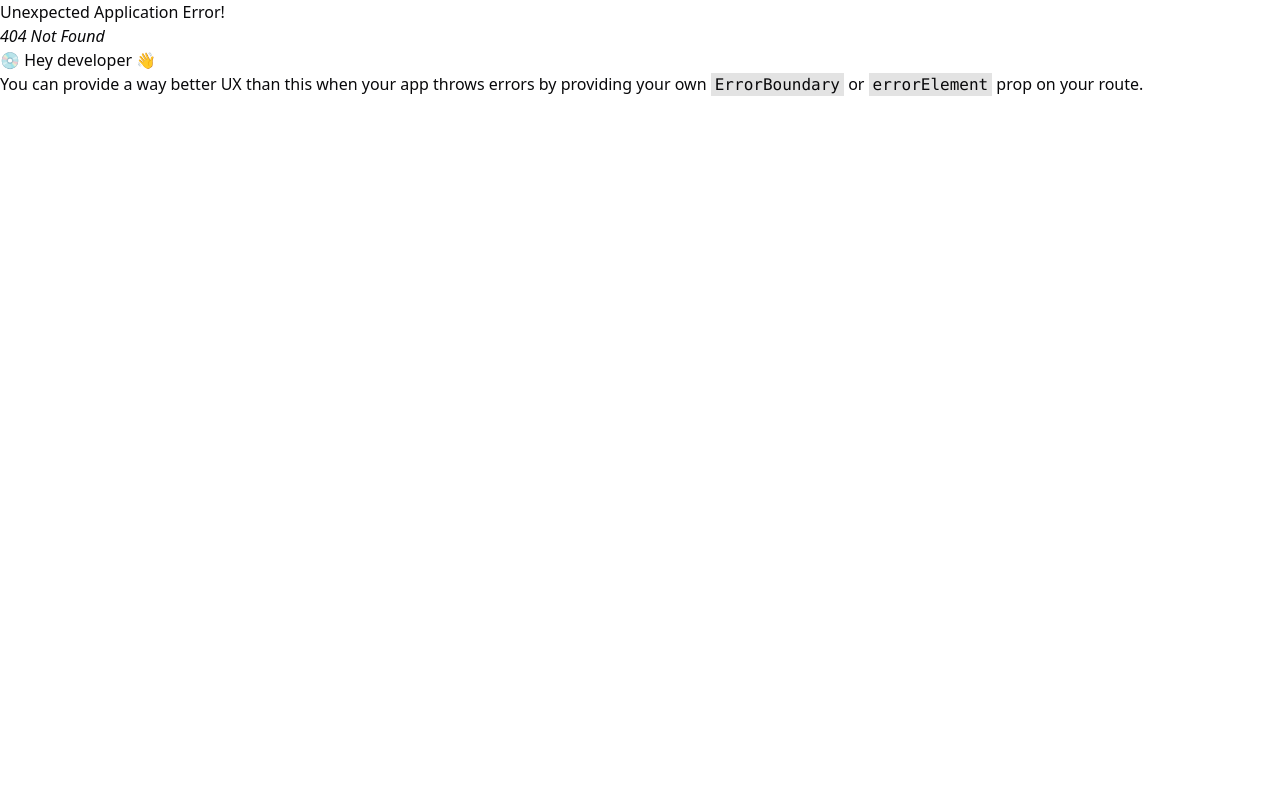
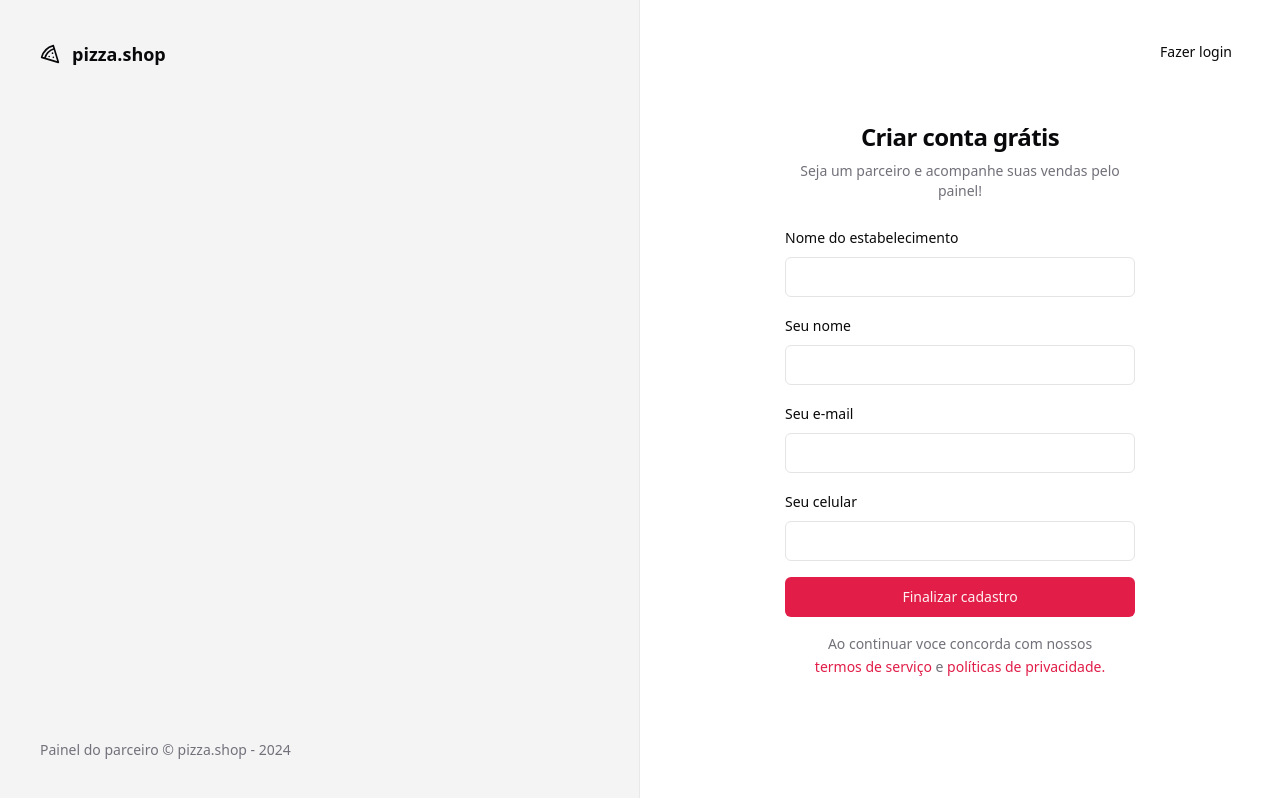
Before and after one commit to CesarNeo/pizzashop-web, a React app: page /sign-up in a window 1280 px wide. Before the commit this address had no page. Built offline with nearby package versions, Linux system fonts and the light colour scheme; the HTML template or start-up script is replaced by a standard one.

Commit message:
feat: create pages to sign in and sign up

```diff
--- a/src/App.tsx
+++ b/src/App.tsx
@@ -2,6 +2,7 @@
 
 import { Helmet, HelmetProvider } from 'react-helmet-async'
 import { RouterProvider } from 'react-router-dom'
+import { Toaster } from 'sonner'
 
 import { router } from './routes'
 
@@ -10,6 +11,8 @@
     <HelmetProvider>
       <Helmet titleTemplate="%s | pizza.shop" />
       <RouterProvider router={router} />
+
+      <Toaster richColors />
     </HelmetProvider>
   )
 }
--- /dev/null
+++ b/src/components/ui/input.tsx
@@ -0,0 +1,24 @@
+import * as React from 'react'
+
+import { cn } from '@/lib/utils'
+
+export type InputProps = React.InputHTMLAttributes<HTMLInputElement>
+
+const Input = React.forwardRef<HTMLInputElement, InputProps>(
+  ({ className, type, ...props }, ref) => {
+    return (
+      <input
+        type={type}
+        className={cn(
+          'flex h-10 w-full rounded-md border border-input bg-background px-3 py-2 text-sm ring-offset-background file:border-0 file:bg-transparent file:text-sm file:font-medium placeholder:text-muted-foreground focus-visible:outline-none focus-visible:ring-2 focus-visible:ring-ring focus-visible:ring-offset-2 disabled:cursor-not-allowed disabled:opacity-50',
+          className,
+        )}
+        ref={ref}
+        {...props}
+      />
+    )
+  },
+)
+Input.displayName = 'Input'
+
+export { Input }
--- /dev/null
+++ b/src/components/ui/label.tsx
@@ -0,0 +1,24 @@
+import * as LabelPrimitive from '@radix-ui/react-label'
+import { cva, type VariantProps } from 'class-variance-authority'
+import * as React from 'react'
+
+import { cn } from '@/lib/utils'
+
+const labelVariants = cva(
+  'text-sm font-medium leading-none peer-disabled:cursor-not-allowed peer-disabled:opacity-70',
+)
+
+const Label = React.forwardRef<
+  React.ElementRef<typeof LabelPrimitive.Root>,
+  React.ComponentPropsWithoutRef<typeof LabelPrimitive.Root> &
+    VariantProps<typeof labelVariants>
+>(({ className, ...props }, ref) => (
+  <LabelPrimitive.Root
+    ref={ref}
+    className={cn(labelVariants(), className)}
+    {...props}
+  />
+))
+Label.displayName = LabelPrimitive.Root.displayName
+
+export { Label }
--- a/src/global.css
+++ b/src/global.css
@@ -6,65 +6,49 @@
   :root {
     --background: 0 0% 100%;
     --foreground: 240 10% 3.9%;
-
     --card: 0 0% 100%;
     --card-foreground: 240 10% 3.9%;
-
     --popover: 0 0% 100%;
     --popover-foreground: 240 10% 3.9%;
-
-    --primary: 240 5.9% 10%;
-    --primary-foreground: 0 0% 98%;
-
+    --primary: 346.8 77.2% 49.8%;
+    --primary-foreground: 355.7 100% 97.3%;
     --secondary: 240 4.8% 95.9%;
     --secondary-foreground: 240 5.9% 10%;
-
     --muted: 240 4.8% 95.9%;
     --muted-foreground: 240 3.8% 46.1%;
-
     --accent: 240 4.8% 95.9%;
     --accent-foreground: 240 5.9% 10%;
-
     --destructive: 0 84.2% 60.2%;
     --destructive-foreground: 0 0% 98%;
-
     --border: 240 5.9% 90%;
     --input: 240 5.9% 90%;
-    --ring: 240 10% 3.9%;
-
+    --ring: 346.8 77.2% 49.8%;
     --radius: 0.5rem;
   }
 
   .dark {
-    --background: 240 10% 3.9%;
-    --foreground: 0 0% 98%;
-
-    --card: 240 10% 3.9%;
-    --card-foreground: 0 0% 98%;
-
-    --popover: 240 10% 3.9%;
-    --popover-foreground: 0 0% 98%;
-
-    --primary: 0 0% 98%;
-    --primary-foreground: 240 5.9% 10%;
-
+    --background: 20 14.3% 4.1%;
+    --foreground: 0 0% 95%;
+    --card: 24 9.8% 10%;
+    --card-foreground: 0 0% 95%;
+    --popover: 0 0% 9%;
+    --popover-foreground: 0 0% 95%;
+    --primary: 346.8 77.2% 49.8%;
+    --primary-foreground: 355.7 100% 97.3%;
     --secondary: 240 3.7% 15.9%;
     --secondary-foreground: 0 0% 98%;
-
-    --muted: 240 3.7% 15.9%;
+    --muted: 0 0% 15%;
     --muted-foreground: 240 5% 64.9%;
-
-    --accent: 240 3.7% 15.9%;
+    --accent: 12 6.5% 15.1%;
     --accent-foreground: 0 0% 98%;
-
     --destructive: 0 62.8% 30.6%;
-    --destructive-foreground: 0 0% 98%;
-
+    --destructive-foreground: 0 85.7% 97.3%;
     --border: 240 3.7% 15.9%;
     --input: 240 3.7% 15.9%;
-    --ring: 240 4.9% 83.9%;
+    --ring: 346.8 77.2% 49.8%;
   }
 }
+
 
 @layer base {
   * {
--- a/src/pages/_layouts/auth.tsx
+++ b/src/pages/_layouts/auth.tsx
@@ -1,11 +1,21 @@
+import { Pizza } from 'lucide-react'
 import { Outlet } from 'react-router-dom'
 
 function AuthLayout() {
   return (
-    <div>
-      <h1>Autenticação</h1>
+    <div className="grid min-h-screen grid-cols-2">
+      <div className="flex h-full flex-col justify-between border-r border-foreground/5 bg-muted p-10 text-muted-foreground">
+        <div className="flex items-center gap-3 text-lg font-medium text-foreground">
+          <Pizza className="h-5 w-5" />
+          <span className="font-semibold">pizza.shop</span>
+        </div>
 
-      <div>
+        <footer className="text-sm">
+          Painel do parceiro &copy; pizza.shop - {new Date().getFullYear()}
+        </footer>
+      </div>
+
+      <div className="relative flex flex-col items-center justify-center">
         <Outlet />
       </div>
     </div>
--- a/src/pages/auth/sign-in.tsx
+++ b/src/pages/auth/sign-in.tsx
@@ -1,10 +1,73 @@
 import { Helmet } from 'react-helmet-async'
+import { useForm } from 'react-hook-form'
+import { Link } from 'react-router-dom'
+import { toast } from 'sonner'
+import { z } from 'zod'
+
+import { Button } from '@/components/ui/button'
+import { Input } from '@/components/ui/input'
+import { Label } from '@/components/ui/label'
+
+const signInForm = z.object({
+  email: z.string().email(),
+})
+
+type SignInForm = z.infer<typeof signInForm>
 
 function SignIn() {
+  const {
+    register,
+    handleSubmit,
+    formState: { isSubmitting },
+  } = useForm<SignInForm>()
+
+  const handleSignIn = handleSubmit(async (data) => {
+    try {
+      console.log(data)
+      await new Promise((resolve) => setTimeout(resolve, 2000))
+
+      toast.success('Enviamos um link de autenticação para o seu e-mail.', {
+        action: {
+          label: 'Reenviar e-mail',
+          onClick: () => handleSignIn(),
+        },
+      })
+    } catch {
+      toast.error('Credenciais inválidas.')
+    }
+  })
+
   return (
     <>
       <Helmet title="Login" />
-      <h1>SignIn</h1>
+
+      <div className="p-8">
+        <Button asChild className="absolute right-8 top-8" variant="ghost">
+          <Link to="/sign-up">Novo estabelecimento</Link>
+        </Button>
+
+        <div className="flex w-[21.875rem] flex-col justify-center gap-6">
+          <div className="flex flex-col gap-2 text-center">
+            <h1 className="text-2xl font-semibold tracking-tight">
+              Acessar painel
+            </h1>
+
+            <p className="text-sm text-muted-foreground">
+              Acompanhe suas vendas pelo painel do parceiro!
+            </p>
+          </div>
+          <form onSubmit={handleSignIn} className="space-y-4">
+            <div className="space-y-2">
+              <Label htmlFor="email">Seu e-mail</Label>
+              <Input id="email" type="email" {...register('email')} />
+            </div>
+
+            <Button type="submit" className="w-full" disabled={isSubmitting}>
+              Acessar painel
+            </Button>
+          </form>
+        </div>
+      </div>
     </>
   )
 }
--- /dev/null
+++ b/src/pages/auth/sign-up.tsx
@@ -0,0 +1,115 @@
+import { Helmet } from 'react-helmet-async'
+import { useForm } from 'react-hook-form'
+import { Link, useNavigate } from 'react-router-dom'
+import { toast } from 'sonner'
+import { z } from 'zod'
+
+import { Button } from '@/components/ui/button'
+import { Input } from '@/components/ui/input'
+import { Label } from '@/components/ui/label'
+
+const signUpForm = z.object({
+  restaurantName: z.string(),
+  managerName: z.string(),
+  phone: z.string(),
+  email: z.string().email(),
+})
+
+type SignUpForm = z.infer<typeof signUpForm>
+
+function SignUp() {
+  const navigate = useNavigate()
+
+  const {
+    register,
+    handleSubmit,
+    formState: { isSubmitting },
+  } = useForm<SignUpForm>()
+
+  const handleSignUp = handleSubmit(async (data) => {
+    try {
+      console.log(data)
+      await new Promise((resolve) => setTimeout(resolve, 2000))
+
+      toast.success('Restaurante cadastrado com sucesso!', {
+        action: {
+          label: 'Login',
+          onClick: () => navigate('/sign-in'),
+        },
+      })
+    } catch {
+      toast.error('Erro ao cadastrar restaurante.')
+    }
+  })
+
+  return (
+    <>
+      <Helmet title="Cadastro" />
+
+      <div className="p-8">
+        <Button asChild className="absolute right-8 top-8" variant="ghost">
+          <Link to="/sign-in">Fazer login</Link>
+        </Button>
+
+        <div className="flex w-[21.875rem] flex-col justify-center gap-6">
+          <div className="flex flex-col gap-2 text-center">
+            <h1 className="text-2xl font-semibold tracking-tight">
+              Criar conta grátis
+            </h1>
+
+            <p className="text-sm text-muted-foreground">
+              Seja um parceiro e acompanhe suas vendas pelo painel!
+            </p>
+          </div>
+
+          <form onSubmit={handleSignUp} className="space-y-4">
+            <div className="space-y-2">
+              <Label htmlFor="restaurantName">Nome do estabelecimento</Label>
+              <Input
+                id="restaurantName"
+                type="text"
+                {...register('restaurantName')}
+              />
+            </div>
+
+            <div className="space-y-2">
+              <Label htmlFor="managerName">Seu nome</Label>
+              <Input
+                id="managerName"
+                type="text"
+                {...register('managerName')}
+              />
+            </div>
+
+            <div className="space-y-2">
+              <Label htmlFor="email">Seu e-mail</Label>
+              <Input id="email" type="email" {...register('email')} />
+            </div>
+
+            <div className="space-y-2">
+              <Label htmlFor="phone">Seu celular</Label>
+              <Input id="phone" type="tel" {...register('phone')} />
+            </div>
+
+            <Button type="submit" className="w-full" disabled={isSubmitting}>
+              Finalizar cadastro
+            </Button>
+
+            <p className="px-6 text-center text-sm leading-relaxed text-muted-foreground">
+              Ao continuar voce concorda com nossos{' '}
+              <Button type="button" variant="link" className="h-auto p-0">
+                termos de serviço
+              </Button>{' '}
+              e{' '}
+              <Button type="button" variant="link" className="h-auto p-0">
+                políticas de privacidade.
+              </Button>
+            </p>
+          </form>
+        </div>
+      </div>
+    </>
+  )
+}
+
+export default SignUp
--- a/src/routes.tsx
+++ b/src/routes.tsx
@@ -4,6 +4,7 @@
 import AuthLayout from './pages/_layouts/auth'
 import Dashboard from './pages/app/dashboard'
 import SignIn from './pages/auth/sign-in'
+import SignUp from './pages/auth/sign-up'
 
 export const router = createBrowserRouter([
   {
@@ -15,6 +16,9 @@
   {
     path: '/',
     element: <AuthLayout />,
-    children: [{ path: '/sign-in', element: <SignIn /> }],
+    children: [
+      { path: '/sign-in', element: <SignIn /> },
+      { path: '/sign-up', element: <SignUp /> },
+    ],
   },
 ])
```
Also changed, not shown: package.json (+6 -1 lines), 1 other file (tests, documents, lock files or other folders).
